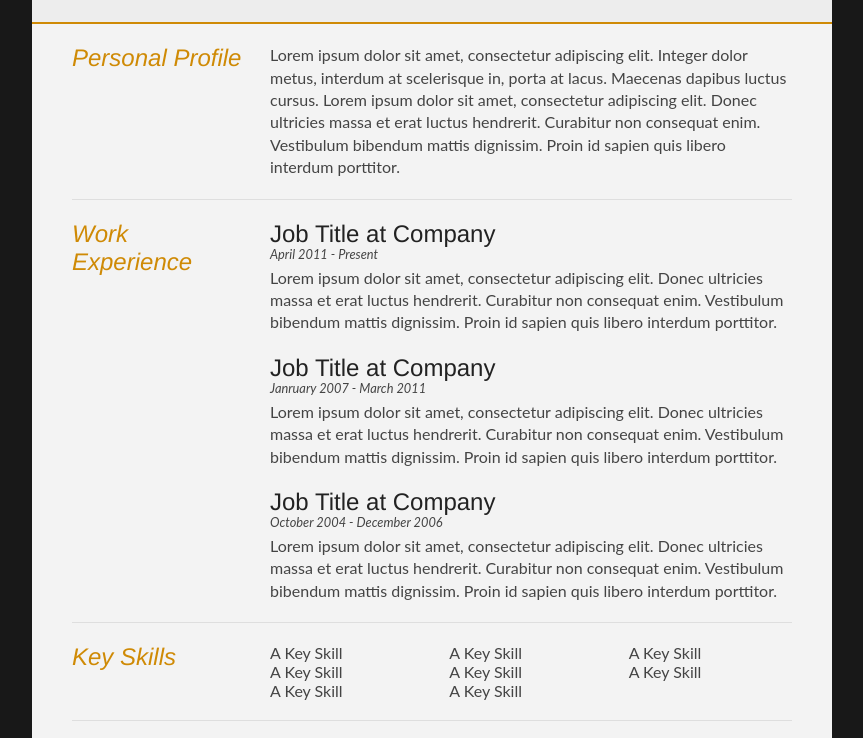
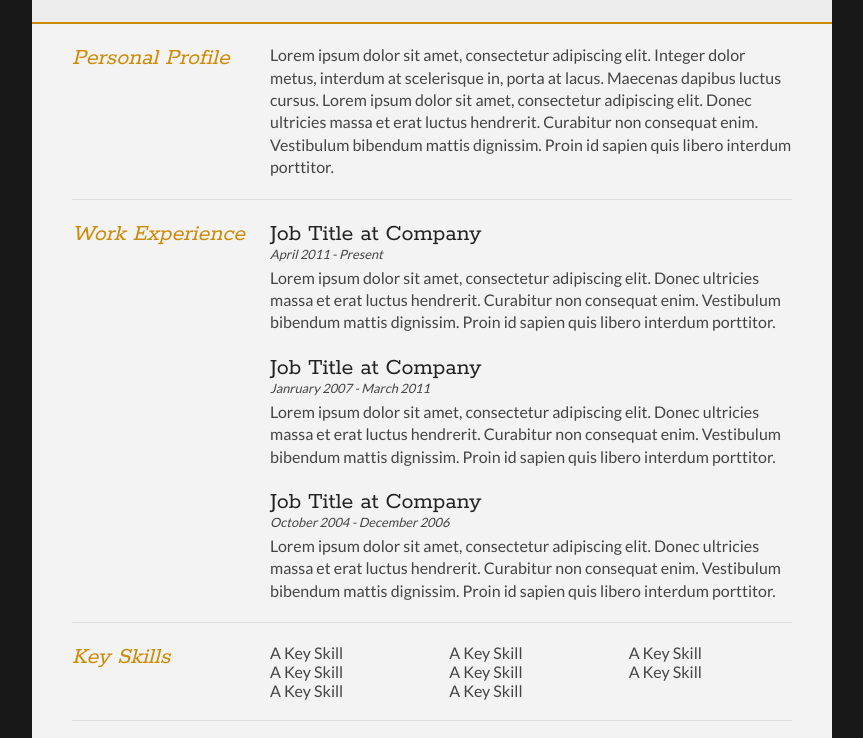
Before and after one commit to hieudvs/hieudvs.github.io, a plain HTML site: page index.html in a window 1280 px wide. Shown: the part 152-890 px from the top of the page, without its empty margins (208-1071 px from the left). Drawn offline with Linux system fonts and the light colour scheme.

Commit message:
update cv

```diff
--- a/index.html
+++ b/index.html
@@ -10,7 +10,7 @@
   <link rel="stylesheet" href="https://use.fontawesome.com/releases/v5.5.0/css/all.css" integrity="sha384-B4dIYHKNBt8Bc12p+WXckhzcICo0wtJAoU8YZTY5qE0Id1GSseTk6S+L3BlXeVIU" crossorigin="anonymous">
   <link rel="stylesheet" href="vendor/dashboard.css">
   <link rel="stylesheet" href="vendor/myStyle.css">
-  <!-- <link href='http://fonts.googleapis.com/css?family=Rokkitt:400,700|Lato:400,300' rel='stylesheet' type='text/css'> -->
+  <link rel="stylesheet" href='http://fonts.googleapis.com/css?family=Rokkitt:400,700|Lato:400,300' rel='stylesheet' type='text/css'>
 </head>
 <body id="top">
     <div id="cv" class="instaFade">
@@ -48,7 +48,6 @@
                 <div class="clear"></div>
             </section>
 
-
             <section>
                 <div class="sectionTitle">
                     <h1>Work Experience</h1>
@@ -76,7 +75,6 @@
                 <div class="clear"></div>
             </section>
 
-
             <section>
                 <div class="sectionTitle">
                     <h1>Key Skills</h1>
@@ -96,7 +94,6 @@
                 </div>
                 <div class="clear"></div>
             </section>
-
 
             <section>
                 <div class="sectionTitle">
```
